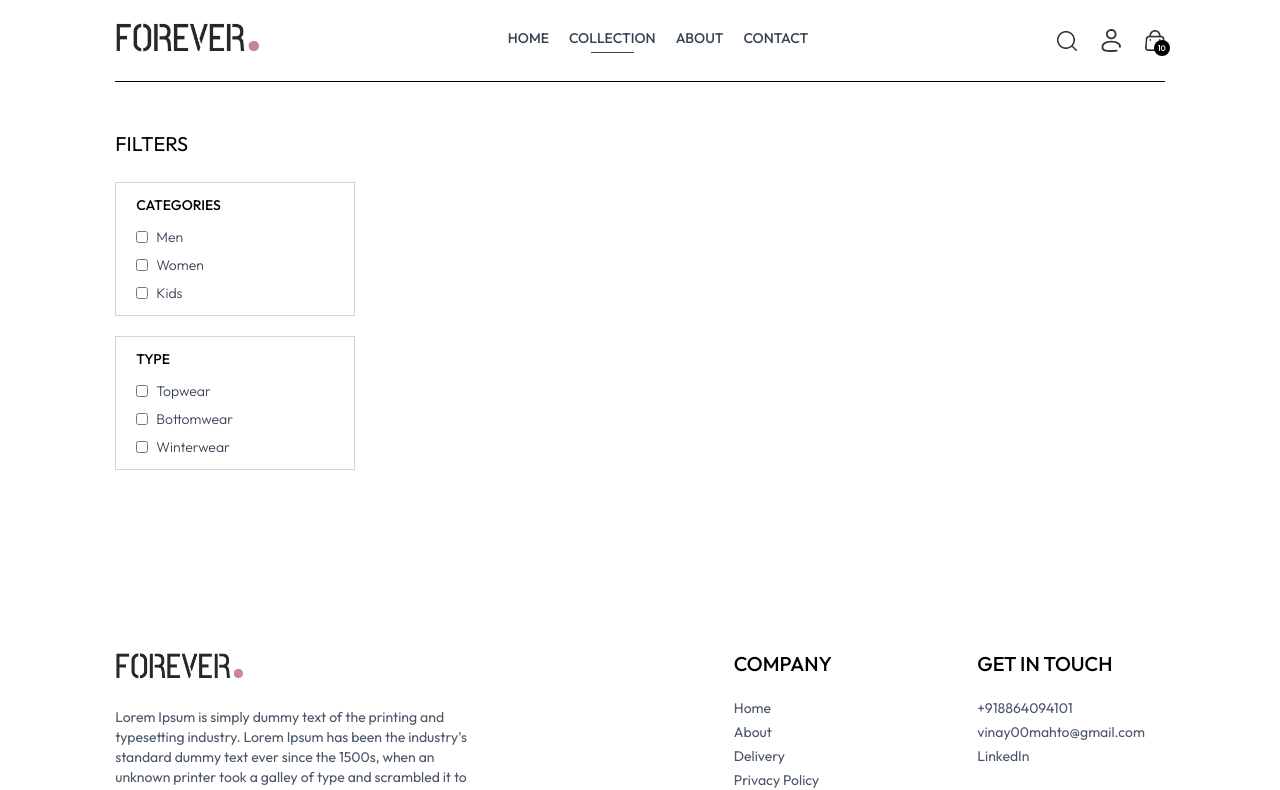
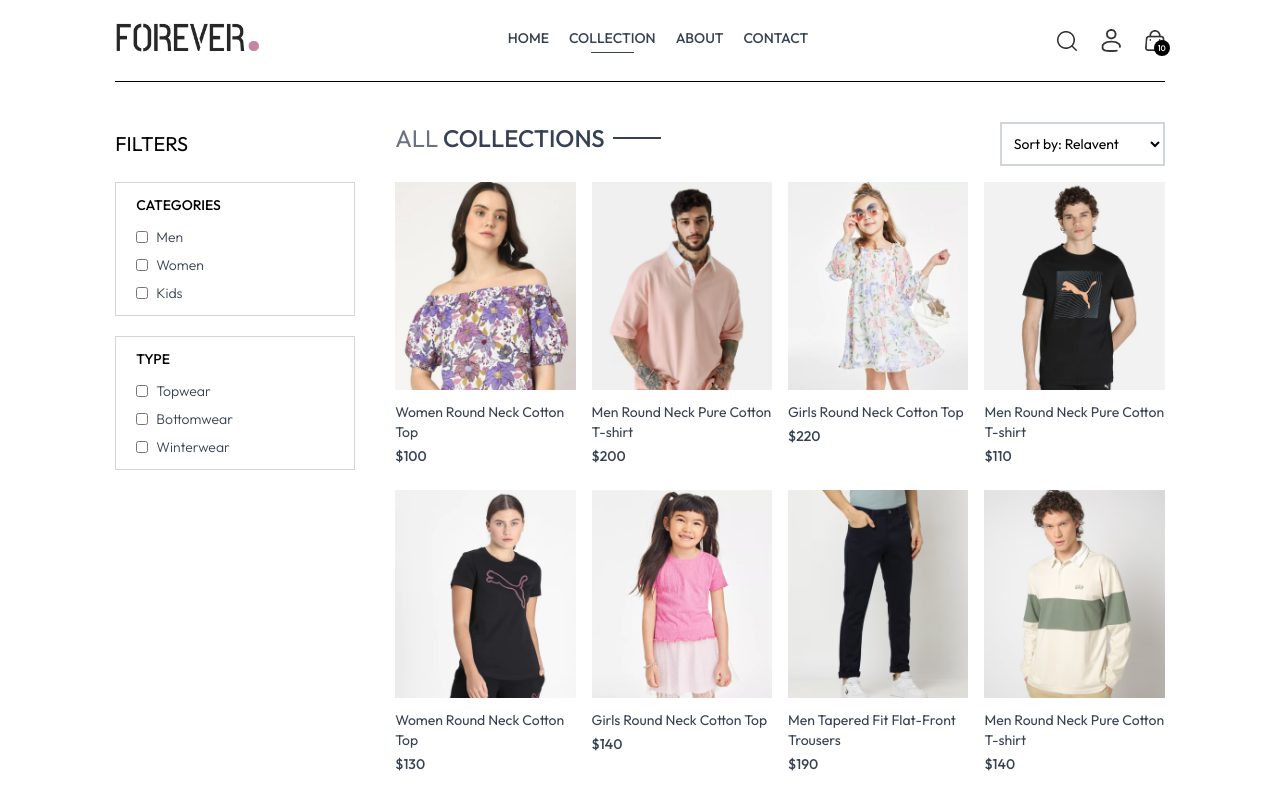
Before and after one commit to Vinay980/E-Commerce-Full-Stack, a React (Vite) app in the folder frontend/: page /collection in a window 1280 px wide. Shown: the top 790 px of the page. Built offline with nearby package versions, Linux system fonts and the light colour scheme.

Commit message:
Category

```diff
--- a/frontend/src/pages/Collection.jsx
+++ b/frontend/src/pages/Collection.jsx
@@ -1,18 +1,25 @@
-import React, { useContext, useState } from 'react'
+import React, { useContext, useEffect, useState } from 'react'
 import { ShopContext } from '../context/ShopContext'
 import { assets } from '../assets/assets'
+import Title from '../components/Title'
+import ProductItem from '../components/ProductItem'
 
 const Collection = () => {
   const { products } = useContext(ShopContext)
   const [showFilter, setShowFilter] = useState(false)
+  const [filterProducts, setFilterProducts] = useState([])
+
+  useEffect(() => {
+    setFilterProducts(products)
+  }, [])
 
   return (
     <div className='flex flex-col sm:flex-row gap-1 sm:gap-10 pt-10 border-t'>
 
       {/* Filter Options */}
       <div className='min-w-60'>
-        <p onClick={()=>setShowFilter(!showFilter)} className='my-2 text-xl flex items-center cursor-pointer gap-2'>FILTERS</p>
-        <img className={`h-3 sm:hidden ${showFilter?'rotate-90':''}`} src={assets.dropdown_icon} alt="" />
+        <p onClick={() => setShowFilter(!showFilter)} className='my-2 text-xl flex items-center cursor-pointer gap-2'>FILTERS</p>
+        <img className={`h-3 sm:hidden ${showFilter ? 'rotate-90' : ''}`} src={assets.dropdown_icon} alt="" />
 
         {/* Category Filter */}
         <div className={`border border-gray-300 pl-5 py-3 mt-6 ${showFilter ? "" : "hidden"} sm:block`}>
@@ -50,7 +57,24 @@
 
       {/* Right Side */}
       <div className='flex-1'>
+        <div className='flex justify-between text-base sm:text-2xl mb-4'>
+          <Title text1={"ALL"} text2={'COLLECTIONS'} />
+          {/* Product Sort */}
+          <select className='border-2 border-gray-300 text-sm px-2' >
+            <option value="relavent">Sort by: Relavent</option>
+            <option value="low-high">Sort by: Low to High</option>
+            <option value="high-low">Sort by: High to Low</option>
+          </select>
+        </div>
 
+        {/* Map Products */}
+        <div className='grid grid-cols-2 md:grid-cols-3 lg:grid-cols-4 gap-4 gap-y-6'>
+          {
+            filterProducts.map((item,index) => (
+              <ProductItem key={index} name={item.name} id={item._id} price={item.price} image={item.image} />
+            ))
+          }
+        </div>
       </div>
 
     </div>
```
